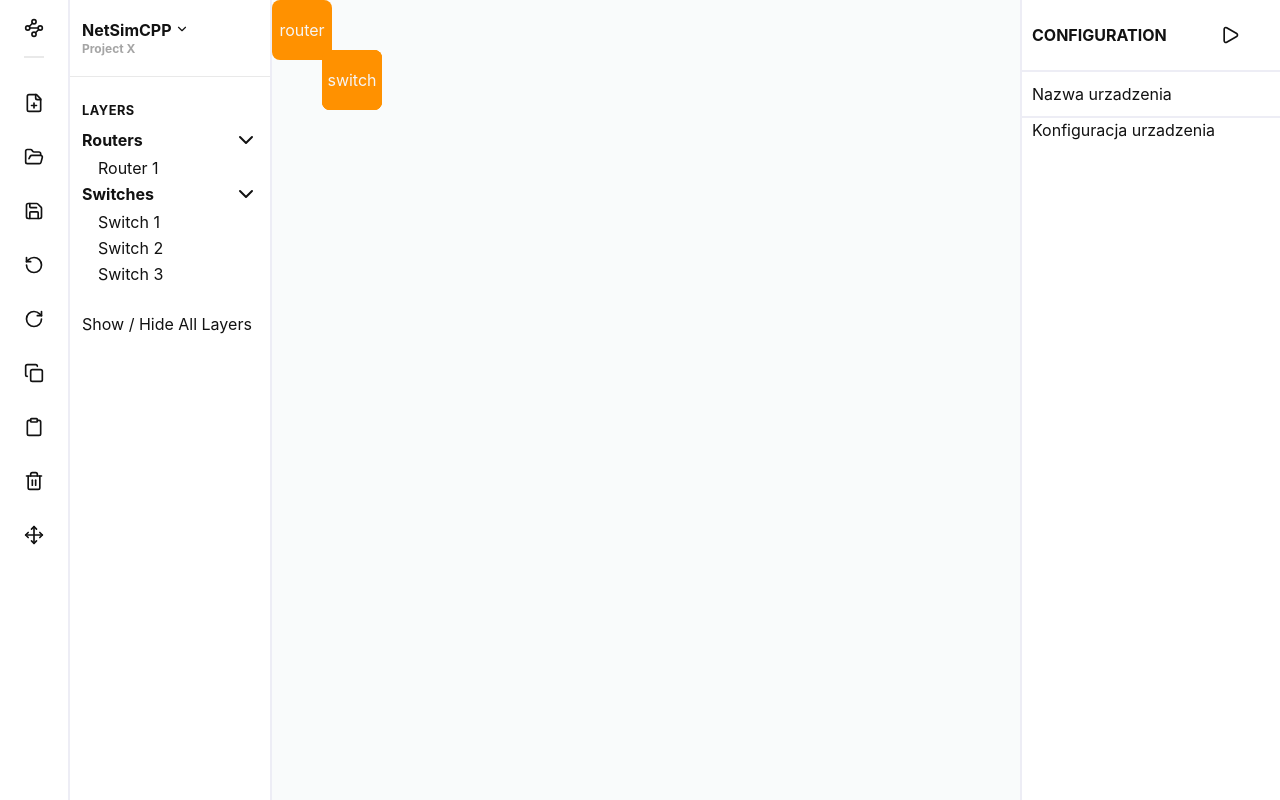
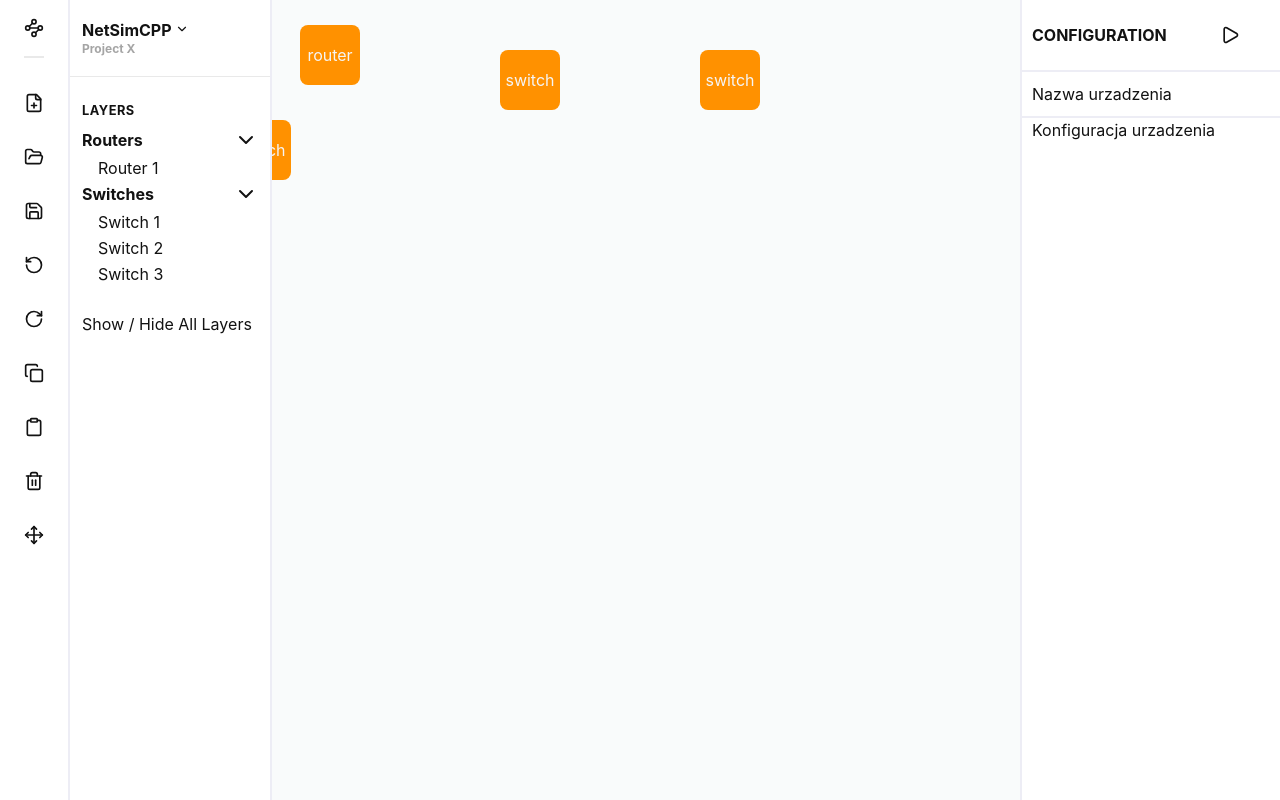
Before and after one commit to UmarlyPoeta/inzynieria_oprogramowania, a React (Vite) app in the folder project/frontend/: page / in a window 1280 px wide. Built offline with nearby package versions, Linux system fonts and the light colour scheme.

Commit message:
fix: remove box limit that made cursor zoom behave incorrectly

```diff
--- a/project/frontend/src/components/layout/CanvasArea/CanvasArea.tsx
+++ b/project/frontend/src/components/layout/CanvasArea/CanvasArea.tsx
@@ -53,7 +53,8 @@ const Container = styled.div`
     flex: 1;
     background-color: ${(props: any) => props.theme.colors.background};
     overflow: hidden;
-    position: relative;
+    position: absolute;
+    z-index: 1;
     cursor: grab;
     width: 100%;
     height: 100%;
@@ -76,8 +77,8 @@ const Inner = styled.div`
   position: absolute;
   top: 0;
   left: 0;
-  width: 100%;
-  height: 100%;
+  // width: 100%;
+  // height: 100%;
 `;
 
 export default CanvasArea;
--- a/project/frontend/src/components/layout/LeftSidebar/LeftSidebar.tsx
+++ b/project/frontend/src/components/layout/LeftSidebar/LeftSidebar.tsx
@@ -18,6 +18,7 @@ import {
 const SidebarWrapper = styled.div`
   display: flex;
   height: 100%;
+  z-index: 2;
   background-color: ${(props: any) => props.theme.colors.surface};
 `;
 
@@ -222,10 +223,10 @@ const LeftSidebar = () => {
     addGroup({ id: "routers", name: "Routers", collapsed: false });
     addGroup({ id: "switches", name: "Switches", collapsed: false });
 
-    addDevice({ id: "router-1", type: "router", x: 0, y: 0, groupId: "routers" });
-    addDevice({ id: "switch-1", type: "switch", x: 50, y: 50, groupId: "switches" });
-    addDevice({ id: "switch-2", type: "switch", x: 50, y: 50, groupId: "switches" });
-    addDevice({ id: "switch-3", type: "switch", x: 50, y: 50, groupId: "switches" });
+    addDevice({ id: "router-1", type: "router", x: 300, y: 25, groupId: "routers" });
+    addDevice({ id: "switch-1", type: "switch", x: 500, y: 50, groupId: "switches" });
+    addDevice({ id: "switch-2", type: "switch", x: 700, y: 50, groupId: "switches" });
+    addDevice({ id: "switch-3", type: "switch", x: 231, y: 120, groupId: "switches" });
   }, []);
 
   return (
--- a/project/frontend/src/components/layout/RightSidebar/RightSidebar.tsx
+++ b/project/frontend/src/components/layout/RightSidebar/RightSidebar.tsx
@@ -5,8 +5,8 @@ const Sidebar = styled.div`
   width: 260px;
   background-color: ${(props: any) => props.theme.colors.surface};
   border-left: 2px solid #ededf5;
-  // padding: ${(props: any) => props.theme.spacing(2)};
   overflow-y: auto;
+  z-index: 2;
 `;
 
 const SimulationContainer = styled.div`
--- a/project/frontend/src/pages/Workspace/Workspace.tsx
+++ b/project/frontend/src/pages/Workspace/Workspace.tsx
@@ -16,6 +16,7 @@ const MainArea = styled.div`
   display: flex;
   flex: 1;
   overflow: hidden;
+  justify-content: space-between;
 `;
 
 const Workspace = () => {
```
